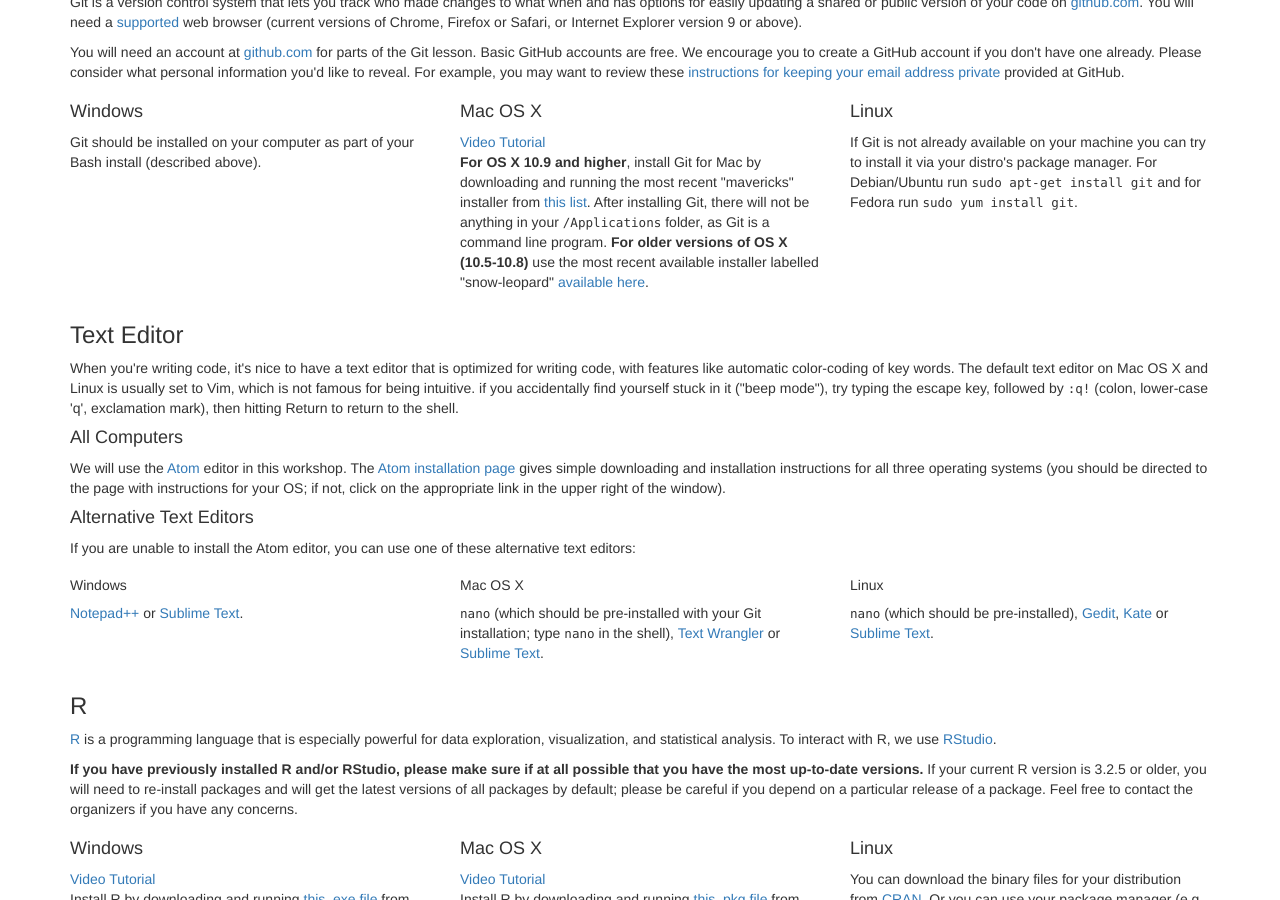
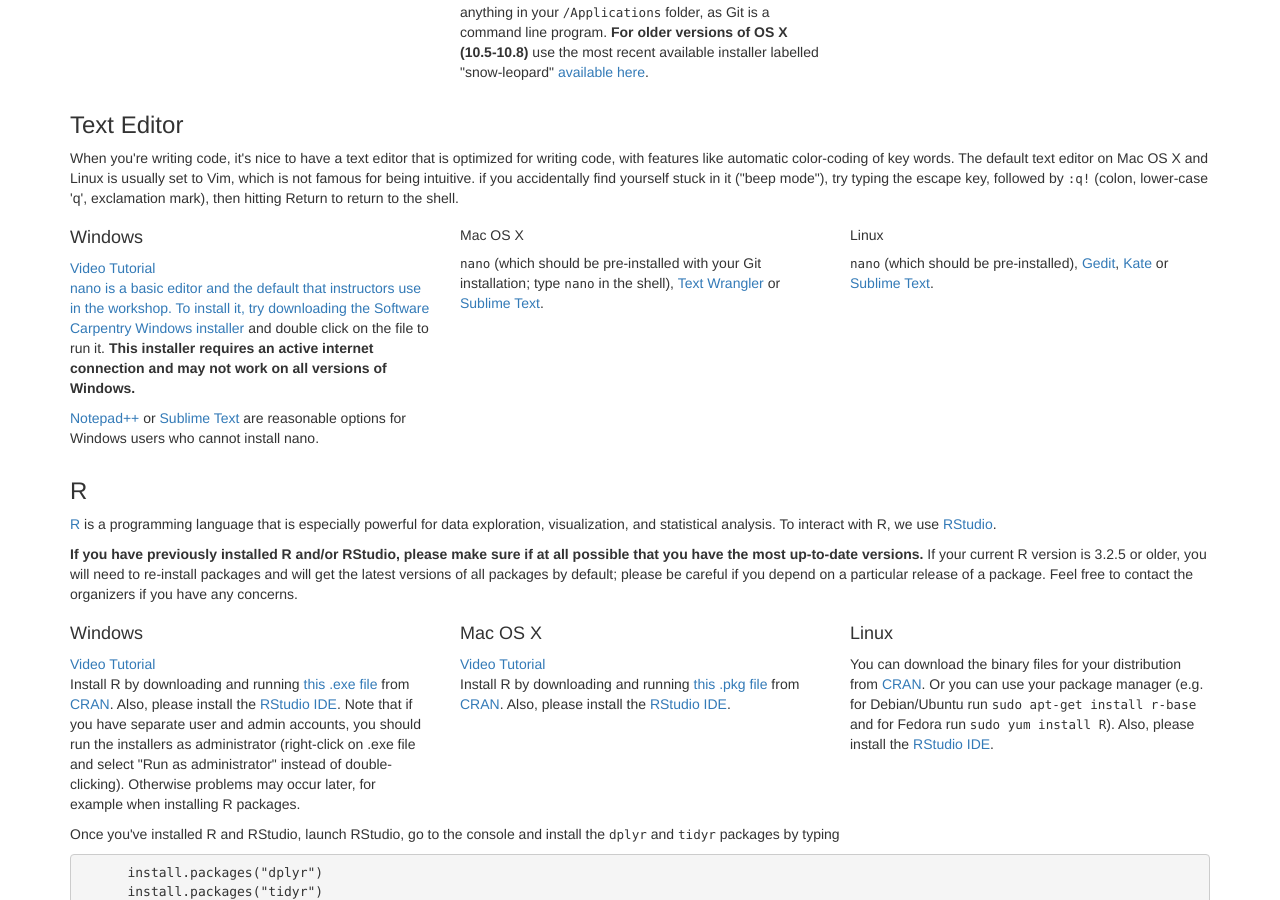
Before and after one commit to JCSzamosi/2017-07-27-McMaster, a Jekyll site: the page index.html, which Jekyll copies as it is, in a window 1280 px wide and 900 px high, scrolled down 3065 px. Built offline with Jekyll 4.4.1, drawn with Linux system fonts in a browser that asks for light colours; some of the changed text lies outside the part shown.

Commit message:
remove R and git detailed curriculum for now and update text editor info

```diff
--- a/index.html
+++ b/index.html
@@ -365,7 +365,7 @@
       <li>Pipes and redirection</li>
       <li>Looping over files</li>
       <li>Creating and running shell scripts</li>
-      <li>Finding things</li>
+      <!--<li>Finding things</li>-->
       <li><a href="https://swcarpentry.github.io/shell-novice/reference/">Reference...</a></li>
     </ul>
   </div>
@@ -414,7 +415,7 @@
   <div class="col-md-6">
     <h3 id="syllabus-git">Version Control with Git</h3>
     <ul>
-      <li>Creating a repository</li>
+      <!--<li>Creating a repository</li>
       <li>Recording changes to files: <code>add</code>, <code>commit</code>, ...</li>
       <li>Viewing changes: <code>status</code>, <code>diff</code>, ...</li>
       <li>Ignoring files</li>
@@ -630,35 +632,30 @@
     exclamation mark), then hitting Return to return to the shell.
   </p>
 
-  <h4>All Computers</h4>
+  <!--<h4>All Computers</h4>
 
   <p>
     We will use the <a href="https://atom.io/">Atom</a> editor in this
     workshop.
     The <a href="http://flight-manual.atom.io/getting-started/sections/installing-atom/">Atom installation page</a> gives simple downloading and installation instructions for all three operating systems (you should be directed to the page with instructions for your OS; if not, click on the appropriate link in the upper right of the window).
-  </p>
-
-  <h4>Alternative Text Editors</h4>
-
-  <p>
-    If you are unable to install the Atom editor, you can use one of these
-	alternative text editors:
+  </p>-->
 
   <div class="row">
     <div class="col-md-4">
-      <h5 id="editor-windows">Windows</h5>
-      <!-- <a href="https://www.youtube.com/watch?v=339AEqk9c-8">Video Tutorial
+      <h4 id="editor-windows">Windows</h4>
+      <a href="https://www.youtube.com/watch?v=339AEqk9c-8">Video Tutorial
       <p>
         nano is a basic editor and the default that instructors use in the workshop.
         To install it, try downloading the
         <a href="https://github.com/swcarpentry/windows-installer/releases/download/v0.3/SWCarpentryInstaller.exe">Software Carpentry Windows installer</a>
-        and double click on the file to run it. This may not work.
-        <strong>This installer requires an active internet connection.</strong>
+        and double click on the file to run it.
+        <strong>This installer requires an active internet connection and may
+		not work on all versions of Windows.</strong>
       </p>
-      -->
       <p>
-        <a href="http://notepad-plus-plus.org/">Notepad++</a> or
-        <a href="http://www.sublimetext.com/">Sublime Text</a>.
+        <a href="http://notepad-plus-plus.org/">Notepad++</a> or <a
+		href="http://www.sublimetext.com/">Sublime Text</a> are reasonable
+		options for Windows users who cannot install nano.
       </p>
     </div>
     <div class="col-md-4">
```
Also changed, not shown: other parts of index.html (+5 -3 lines).
